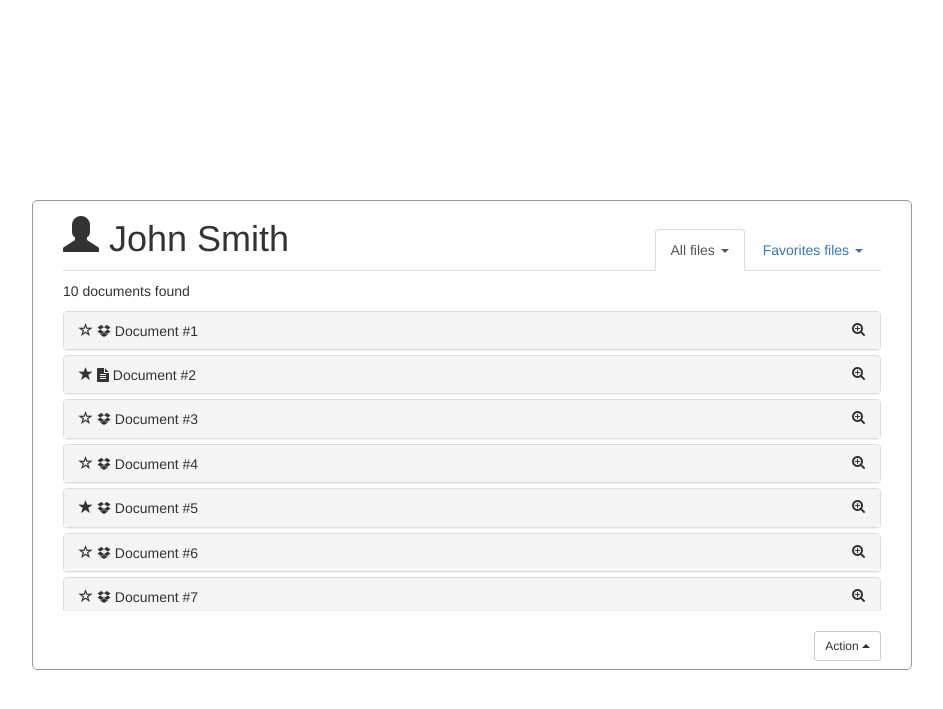
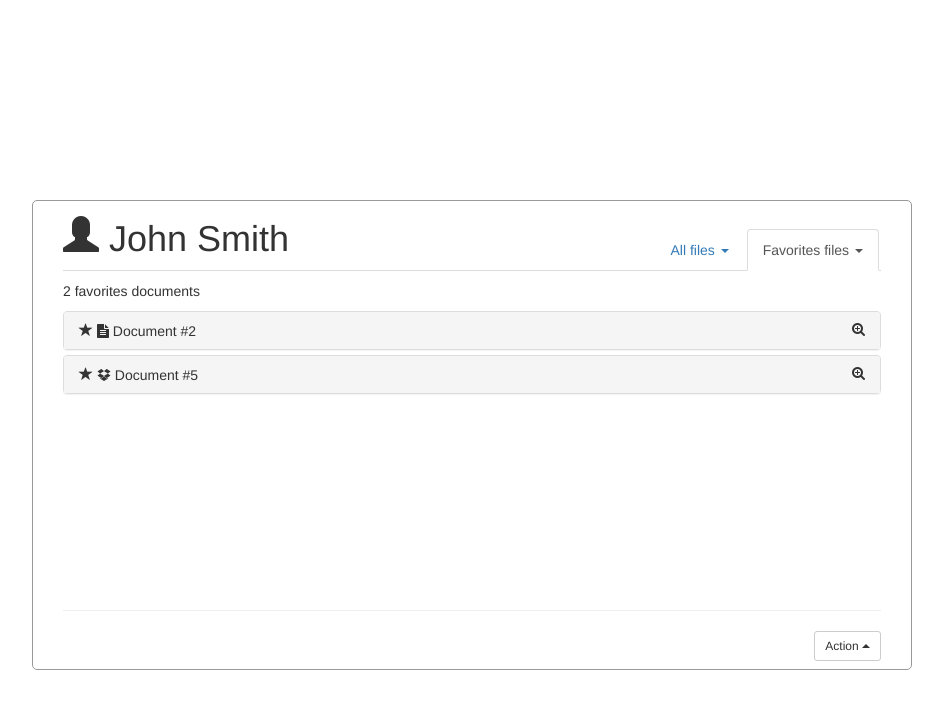
Before and after one commit to your-mom-noob/anyfetch.com, a Jekyll site: the page templates/salesfetch/index.html, which Jekyll copies as it is, in a window 1280 px wide. Shown: the top 709 px of the page, without its empty margins (168-1111 px from the left). Built offline with Jekyll 4.4.1, drawn with Linux system fonts in a browser that asks for light colours; nearby versions of some CDN libraries; Markdown is read by kramdown in place of the engine named in the settings.

Commit message:
favorites first

```diff
--- a/templates/salesfetch/index.html
+++ b/templates/salesfetch/index.html
@@ -16,7 +16,7 @@
 		    <ul id="myTab" class="nav nav-tabs">
 		      <!-- <li class="active"><a href="#all" data-toggle="tab">All</a></li> -->
 		      <!-- <li class=""><a href="#profile" data-toggle="tab">Profile</a></li> -->
-		      <li class="dropdown">
+		      <li class="dropdown active">
 		        <a href="#" id="favorites" class="dropdown-toggle" data-toggle="dropdown">Favorites files <b class="caret"></b></a>
 		        <ul class="dropdown-menu" role="menu" aria-labelledby="myTabDrop1">
 		          <li><a href="#favorites-any" tabindex="-1" data-toggle="tab">Any types</a></li>
@@ -24,7 +24,7 @@
 		          <li><a href="#favorites-mails" tabindex="-1" data-toggle="tab">Mails</a></li>
 		        </ul>
 		      </li>
-		      <li class="dropdown active">
+		      <li class="dropdown">
 		        <a href="#" id="all" class="dropdown-toggle" data-toggle="dropdown">All files <b class="caret"></b></a>
 		        <ul class="dropdown-menu" role="menu" aria-labelledby="myTabDrop2">
 		          <li><a href="#all-any" tabindex="-1" data-toggle="tab">Any types</a></li>
@@ -35,7 +35,7 @@
 		    </ul>
 		    <!-- Begin Tab -->
 		    <div id="myTabContent" class="tab-content">
-		      <div class="tab-pane fade active in" id="all-any">
+		      <div class="tab-pane fade" id="all-any">
 		      	<p>10 documents found</p>
 		        <div class="panel-group" id="accordion">
 				  <div class="panel panel-default">
@@ -211,7 +211,8 @@
 				</div>
 		      </div>
 		    <!-- End Tab -->
-		      <div class="tab-pane fade" id="favorites-any">
+		    <!-- Begin Tab -->
+		      <div class="tab-pane fade active in" id="favorites-any">
 		      	<p>2 favorites documents</p>
 				<div class="panel-group" id="accordion">
 				  <div class="panel panel-default">
@@ -250,6 +251,7 @@
 				  </div>
 				</div>
 		      </div>
+		    <!-- End Tab -->
 		      <div class="tab-pane fade" id="dropdown1">
 		        <p>Etsy mixtape wayfarers, ethical wes anderson tofu before they sold out mcsweeney's organic lomo retro fanny pack lo-fi farm-to-table readymade. Messenger bag gentrify pitchfork tattooed craft beer, iphone skateboard locavore carles etsy salvia banksy hoodie helvetica. DIY synth PBR banksy irony. Leggings gentrify squid 8-bit cred pitchfork. Williamsburg banh mi whatever gluten-free, carles pitchfork biodiesel fixie etsy retro mlkshk vice blog. Scenester cred you probably haven't heard of them, vinyl craft beer blog stumptown. Pitchfork sustainable tofu synth chambray yr.</p>
 		      </div>
```
